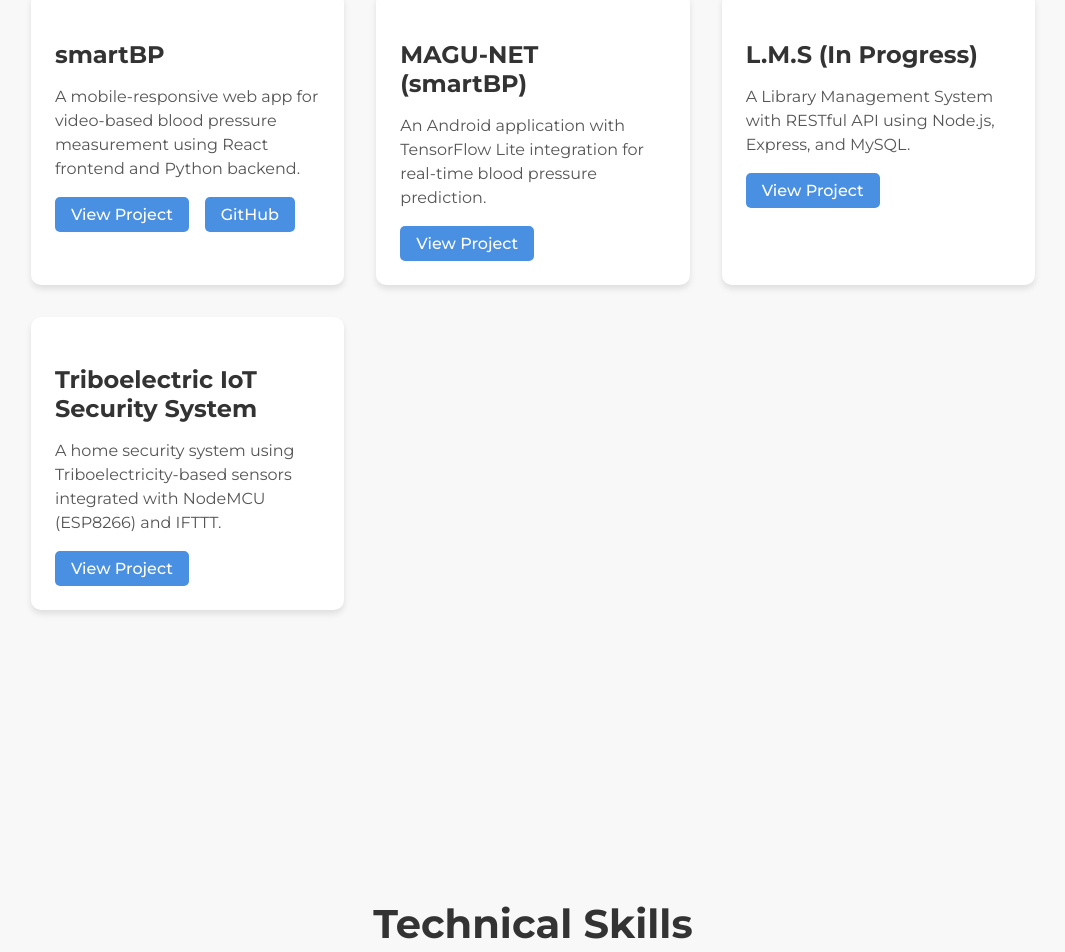
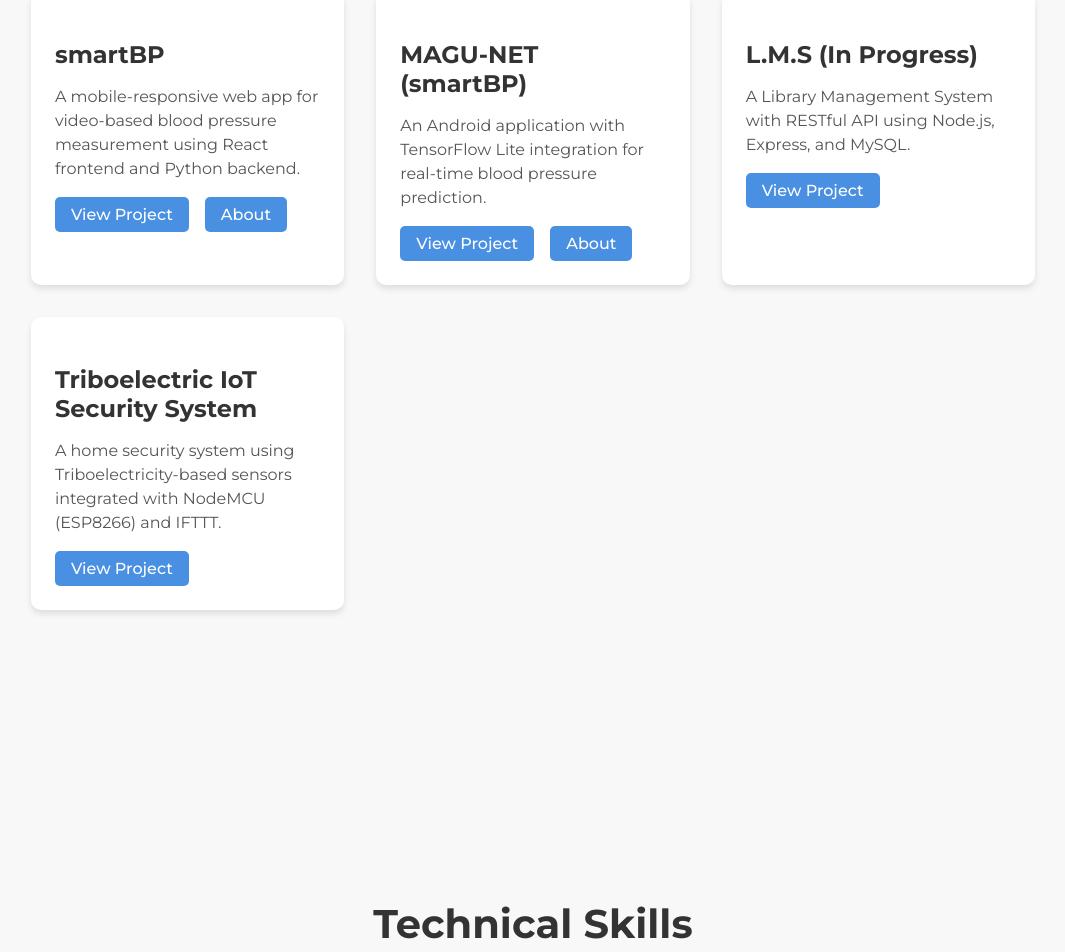
Before and after one commit to jaideep190/portfolio, a React (Vite) app in the folder thakur-portfolio/: page / in a window 1280 px wide. Shown: the part 1994-2946 px from the top of the page, without its empty margins (107-1172 px from the left). Built offline with nearby package versions, Linux system fonts and the light colour scheme.

Commit message:
Paper Update

```diff
--- a/thakur-portfolio/src/components/Projects.jsx
+++ b/thakur-portfolio/src/components/Projects.jsx
@@ -78,7 +78,7 @@
     title: "MAGU-NET (smartBP)",
     description: "An Android application with TensorFlow Lite integration for real-time blood pressure prediction.",
     link: "https://magu-net-smartbp.vercel.app/",
-    githubLink: ""
+    githubLink: "https://drive.google.com/file/d/1zpYTLXo45w-gX77kJ8cRXxB94JZKDFwB/view"
   },
   {
     title: "L.M.S (In Progress)",
@@ -134,7 +134,7 @@
                   whileTap={{ scale: 0.9 }}
                   style={{ marginLeft: '1rem' }}
                 >
-                  GitHub
+                  About
                 </ProjectLink>
               )}
             </ProjectContent>
```
